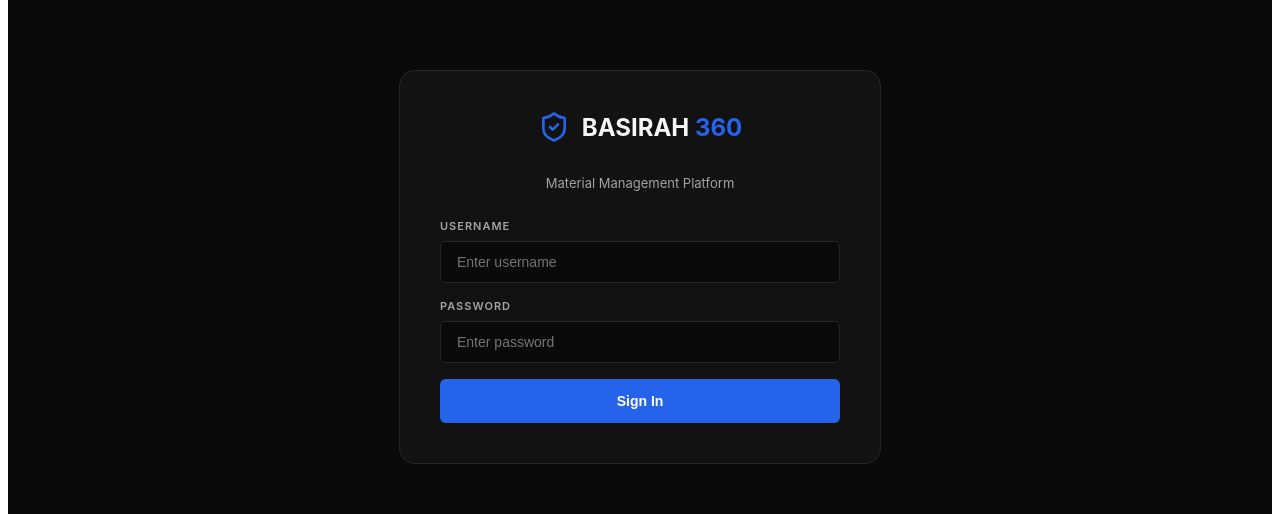
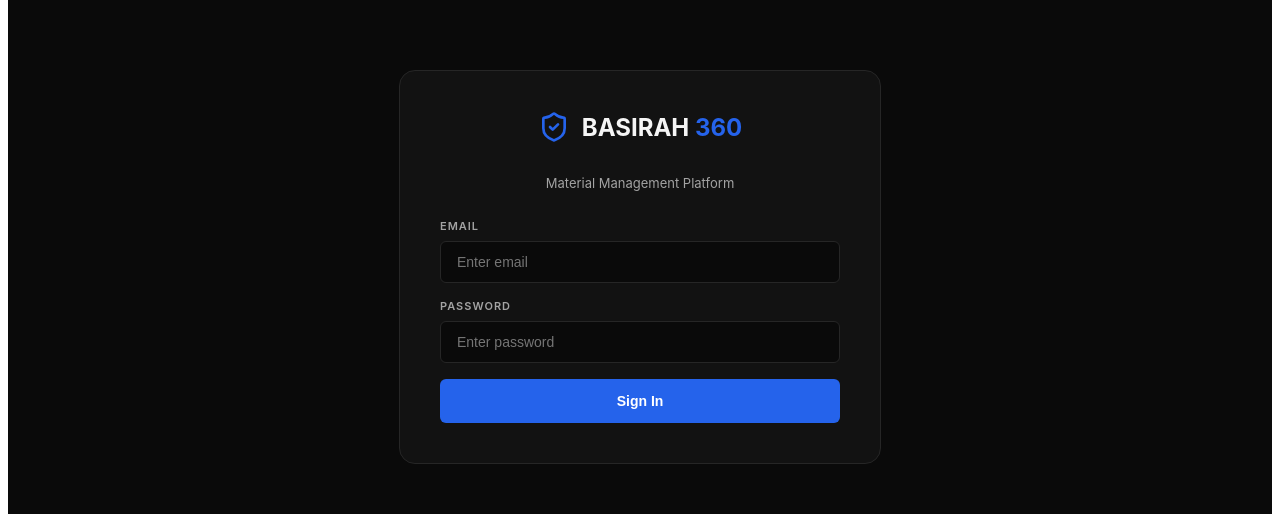
Before and after one commit to alisalhab131-lgtm/basirah-360, a React app: page /login in a window 1280 px wide. Shown: the part 141-655 px from the top of the page. Built offline with nearby package versions, Linux system fonts and the light colour scheme; the HTML template or start-up script is replaced by a standard one.

Commit message:
Fix login page

```diff
--- a/src/pages/Login.jsx
+++ b/src/pages/Login.jsx
@@ -4,67 +4,175 @@ import { ShieldCheck } from 'lucide-react';
 import { API_BASE, THEME, STYLES } from '../utils/theme';
 
 export default function LoginPage({ setToken }) {
-  const [form, setForm] = useState({ username: '', password: '' });
+  const [form, setForm] = useState({
+    email: '',
+    password: ''
+  });
+
   const [error, setError] = useState(null);
   const [loading, setLoading] = useState(false);
 
   const handleLogin = async (e) => {
     e.preventDefault();
+
     setError(null);
     setLoading(true);
+
     try {
-      const res = await axios.post(`${API_BASE}/api/auth/login`, form);
+      const res = await axios.post(
+        `${API_BASE}/api/auth/login`,
+        {
+          email: form.email,
+          password: form.password
+        }
+      );
+
       const token = res.data.token;
+
       localStorage.setItem('token', token);
-      setToken(token);
+
+      if (typeof setToken === 'function') {
+        setToken(token);
+      }
+
+      window.location.href = '/dashboard';
+
     } catch (err) {
-      setError(err.response?.data?.error || 'Login failed. Check your credentials.');
+      console.error('LOGIN ERROR:', err.response?.data || err.message);
+
+      setError(
+        err.response?.data?.message ||
+        err.response?.data?.error ||
+        'Login failed. Check your credentials.'
+      );
     } finally {
       setLoading(false);
     }
   };
 
   return (
-    <div style={{
-      minHeight: '100vh', backgroundColor: THEME.bg, display: 'flex',
-      alignItems: 'center', justifyContent: 'center', fontFamily: '"Inter", sans-serif',
-    }}>
-      <div style={{
-        width: '400px', backgroundColor: THEME.cardBg,
-        border: `1px solid ${THEME.border}`, borderRadius: '16px', padding: '40px',
-      }}>
-        <div style={{ display: 'flex', alignItems: 'center', gap: '12px', marginBottom: '32px', justifyContent: 'center' }}>
+    <div
+      style={{
+        minHeight: '100vh',
+        backgroundColor: THEME.bg,
+        display: 'flex',
+        alignItems: 'center',
+        justifyContent: 'center',
+        fontFamily: '"Inter", sans-serif'
+      }}
+    >
+      <div
+        style={{
+          width: '400px',
+          backgroundColor: THEME.cardBg,
+          border: `1px solid ${THEME.border}`,
+          borderRadius: '16px',
+          padding: '40px'
+        }}
+      >
+        <div
+          style={{
+            display: 'flex',
+            alignItems: 'center',
+            gap: '12px',
+            marginBottom: '32px',
+            justifyContent: 'center'
+          }}
+        >
           <ShieldCheck size={32} color={THEME.accentBlue} />
-          <h1 style={{ fontSize: '24px', fontWeight: '700', margin: 0, color: THEME.textMain }}>
+
+          <h1
+            style={{
+              fontSize: '24px',
+              fontWeight: '700',
+              margin: 0,
+              color: THEME.textMain
+            }}
+          >
             BASIRAH <span style={{ color: THEME.accentBlue }}>360</span>
           </h1>
         </div>
-        <p style={{ textAlign: 'center', color: THEME.textMuted, fontSize: '13px', marginBottom: '28px' }}>
+
+        <p
+          style={{
+            textAlign: 'center',
+            color: THEME.textMuted,
+            fontSize: '13px',
+            marginBottom: '28px'
+          }}
+        >
           Material Management Platform
         </p>
-        <form onSubmit={handleLogin} style={{ display: 'flex', flexDirection: 'column', gap: '16px' }}>
+
+        <form
+          onSubmit={handleLogin}
+          style={{
+            display: 'flex',
+            flexDirection: 'column',
+            gap: '16px'
+          }}
+        >
           <div>
-            <label style={STYLES.label}>Username</label>
-            <input style={STYLES.input} value={form.username}
-              onChange={e => setForm({ ...form, username: e.target.value })}
-              required placeholder="Enter username" autoComplete="username" />
+            <label style={STYLES.label}>Email</label>
+
+            <input
+              style={STYLES.input}
+              type="email"
+              value={form.email}
+              onChange={(e) =>
+                setForm({
+                  ...form,
+                  email: e.target.value
+                })
+              }
+              required
+              placeholder="Enter email"
+              autoComplete="email"
+            />
           </div>
+
           <div>
             <label style={STYLES.label}>Password</label>
-            <input type="password" style={STYLES.input} value={form.password}
-              onChange={e => setForm({ ...form, password: e.target.value })}
-              required placeholder="Enter password" autoComplete="current-password" />
+
+            <input
+              type="password"
+              style={STYLES.input}
+              value={form.password}
+              onChange={(e) =>
+                setForm({
+                  ...form,
+                  password: e.target.value
+                })
+              }
+              required
+              placeholder="Enter password"
+              autoComplete="current-password"
+            />
           </div>
+
           {error && (
-            <div style={{
-              padding: '10px 14px', borderRadius: '6px', fontSize: '13px',
-              backgroundColor: `${THEME.accentCrimson}18`, color: THEME.accentCrimson,
-              border: `1px solid ${THEME.accentCrimson}44`,
-            }}>
+            <div
+              style={{
+                padding: '10px 14px',
+                borderRadius: '6px',
+                fontSize: '13px',
+                backgroundColor: `${THEME.accentCrimson}18`,
+                color: THEME.accentCrimson,
+                border: `1px solid ${THEME.accentCrimson}44`
+              }}
+            >
               {error}
             </div>
           )}
-          <button type="submit" disabled={loading} style={{ ...STYLES.button(THEME.accentBlue), opacity: loading ? 0.7 : 1 }}>
+
+          <button
+            type="submit"
+            disabled={loading}
+            style={{
+              ...STYLES.button(THEME.accentBlue),
+              opacity: loading ? 0.7 : 1
+            }}
+          >
             {loading ? 'Signing in...' : 'Sign In'}
           </button>
         </form>
```
